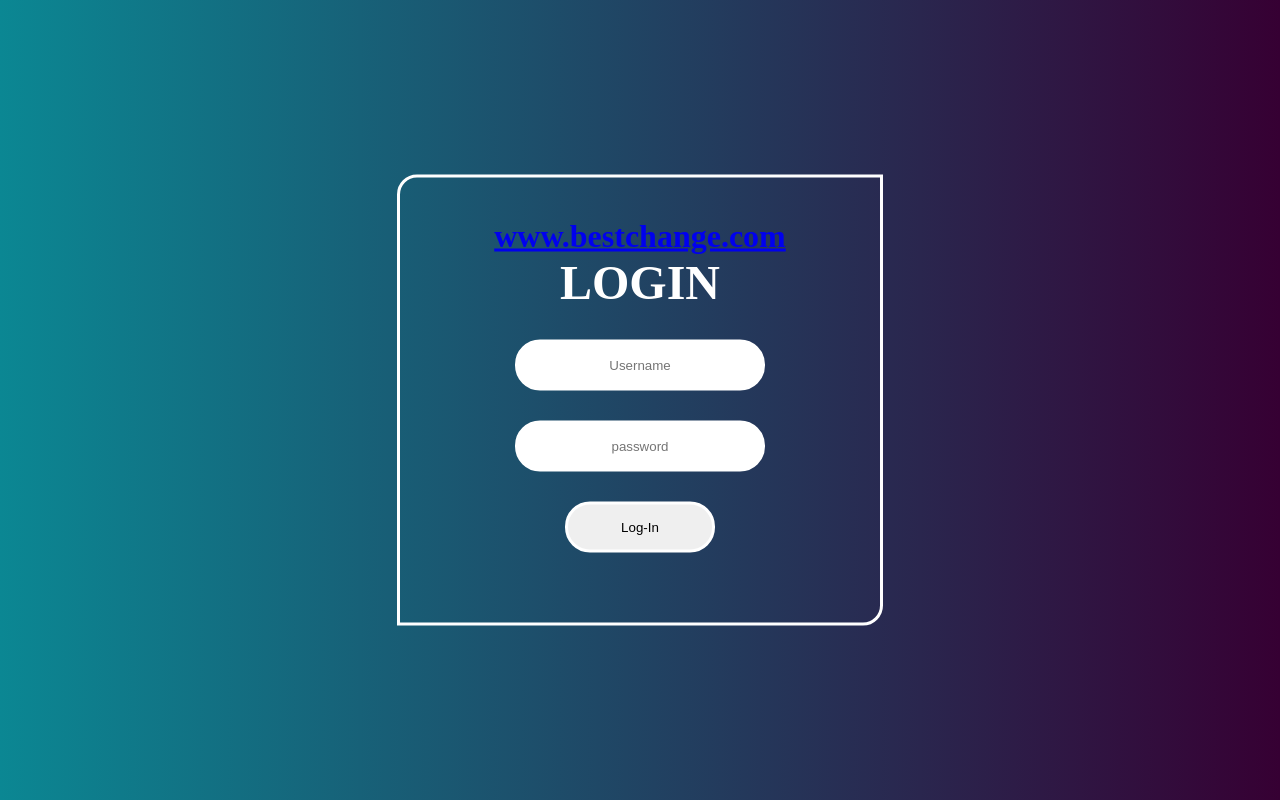
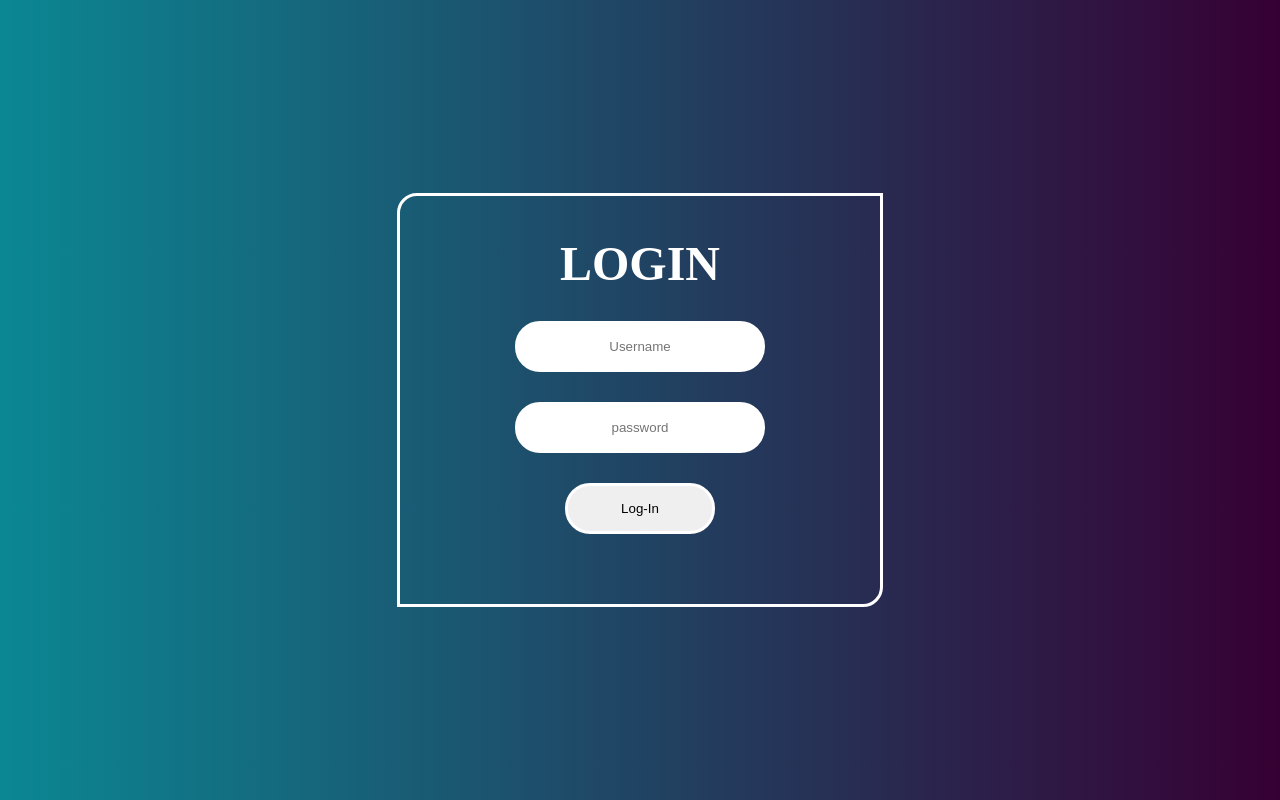
Before and after one commit to kamelaiad/firstlogin, a plain HTML site: page index.html in a window 1280 px wide. Drawn offline with Linux system fonts and the light colour scheme.

Commit message:
Update index.html

```diff
--- a/index.html
+++ b/index.html
@@ -6,8 +6,6 @@
   <body>
     <h1>
       <section class="login">
-
-        <a target="_blank" href="https://www.bestchange.com/" onclick="this.href='https://www.bestchange.com/?p=1192467'">www.bestchange.com</a>
 
         <h1 class="text">login</h1>
         <input class="username" type="text" placeholder="Username">
```
